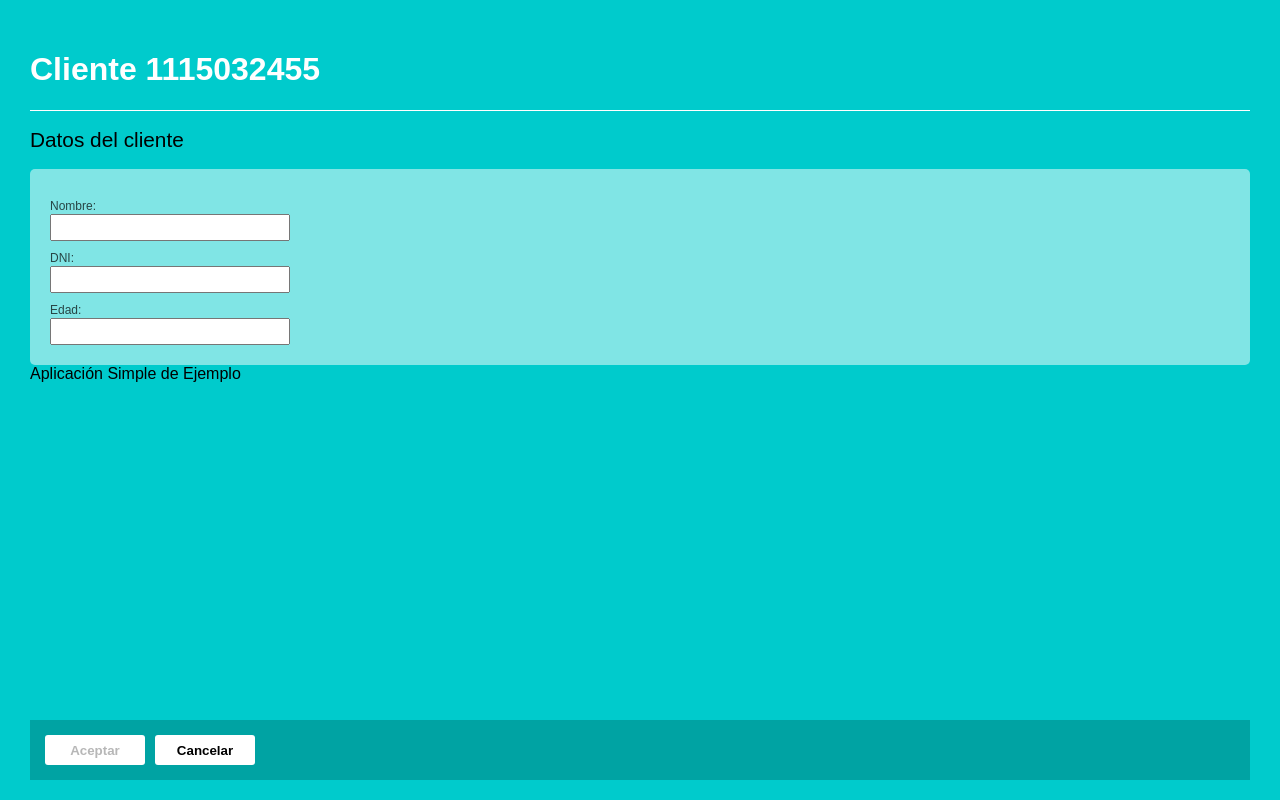
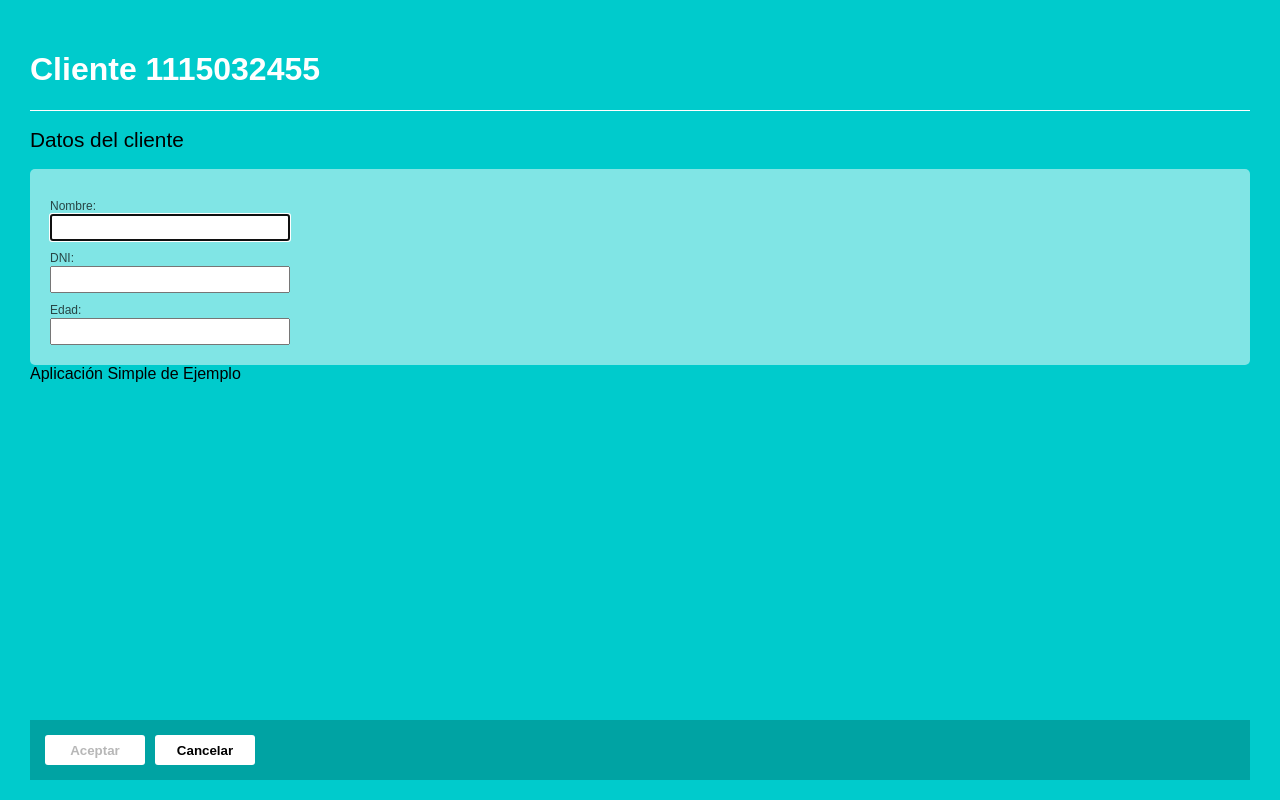
Before and after one commit to betancourtYeison/customers-app, a React (Create React App) app: page /customers/1115032455/edit in a window 1280 px wide. Built offline with nearby package versions, Linux system fonts and the light colour scheme; data requests are answered from the project's data file.

Commit message:
Add focus to input

```diff
--- a/src/components/CustomerEdit.js
+++ b/src/components/CustomerEdit.js
@@ -1,17 +1,9 @@
-import React from 'react';
+import React, { Component } from 'react';
 import PropTypes from 'prop-types';
 import { reduxForm, Field } from 'redux-form';
 import { setPropsAsInitial } from '../helpers/setPropsAsInitial';
 import CustomersActions from '../components/CustomersActions';
 import { Prompt } from 'react-router-dom';
-
-const MyField = ({ input, meta, type, label, name }) => (
-    <div>
-        <label htmlFor={name}>{label}</label>
-        <input {...input} type={!type ? "text" : type} />
-        {meta.touched && meta.error && <span>{meta.error}</span>}
-    </div>
-);
 
 const validate = values => {
     const error = {};
@@ -27,55 +19,81 @@ const validate = values => {
     return error;
 };
 
-// const isRequired = value => (
+class CustomerEdit extends Component {
+
+    componentDidMount() {
+        if (this.txt) {
+            this.txt.focus()
+        }
+    }
+
+    renderField = ({ input, meta, type, label, withFocus, id }) => (
+        <div>
+            <label htmlFor={id}>{label}</label>
+            <input
+                id={id}
+                ref={withFocus && (txt => this.txt = txt)}
+                {...input}
+                type={!type ? "text" : type}
+                />
+            {meta.touched && meta.error && <span>{meta.error}</span>}
+        </div>
+    )
+
+    // isRequired = value => (
     //     !value && "Este campo es requerido"
     // );
 
-const isNumber = value => (
+    isNumber = value => (
         isNaN(Number(value)) && "El campo debe ser un número"
     );
 
-const toUpperCase = value => (
+    toUpperCase = value => (
         value && value.toUpperCase()
     );
 
-const toNumber = value => (
+    toNumber = value => (
         value && Number(value)
     );
 
-// const onlyGrow = (value, previousValue, values) => (
+    // onlyGrow = (value, previousValue, values) => (
     //     value && previousValue && value > previousValue ? value : previousValue
     // );
 
-const CustomerEdit = ({ name, dni, age, handleSubmit, submitting, onBack, pristine, submitSucceeded }) => {
+    render() {
+        const { handleSubmit, submitting, onBack, pristine, submitSucceeded } = this.props
         return (
             <div>
                 <h2>Datos del cliente</h2>
                 <form onSubmit={handleSubmit}>
                     <Field
+                        withFocus
+                        id="name"
                         name="name"
-                    component={MyField}
+                        component={this.renderField}
                         type="text"
-                    // validate={isRequired}
+                        // validate={this.isRequired}
                         label="Nombre:"
-                    parse={toUpperCase}
-                    // format={toUpperCase}
+                        parse={this.toUpperCase}
+                        // format={this.toUpperCase}
                         />
                     <Field
+                        id="dni"
                         name="dni"
-                    component={MyField}
+                        component={this.renderField}
                         type="text"
-                    // validate={isRequired}
+                        // validate={this.isRequired}
                         label="DNI:"
                         />
                     <Field
+                        id="age"
                         name="age"
-                    component={MyField}
+                        component={this.renderField}
                         type="number"
                         // validate={[isRequired, isNumber]}
-                    validate={isNumber}
+                        validate={this.isNumber}
                         label="Edad:"
-                    parse={toNumber}
+                        parse={this.toNumber}
                         // normalize={onlyGrow}
                         />
                     <CustomersActions>
@@ -97,6 +115,7 @@ const CustomerEdit = ({ name, dni, age, handleSubmit, submitting, onBack, pristi
                 </form>
             </div>
         );
+    }
 };
 
 CustomerEdit.propTypes = {
```
Lines whose indentation alone changed are shown as unchanged.
